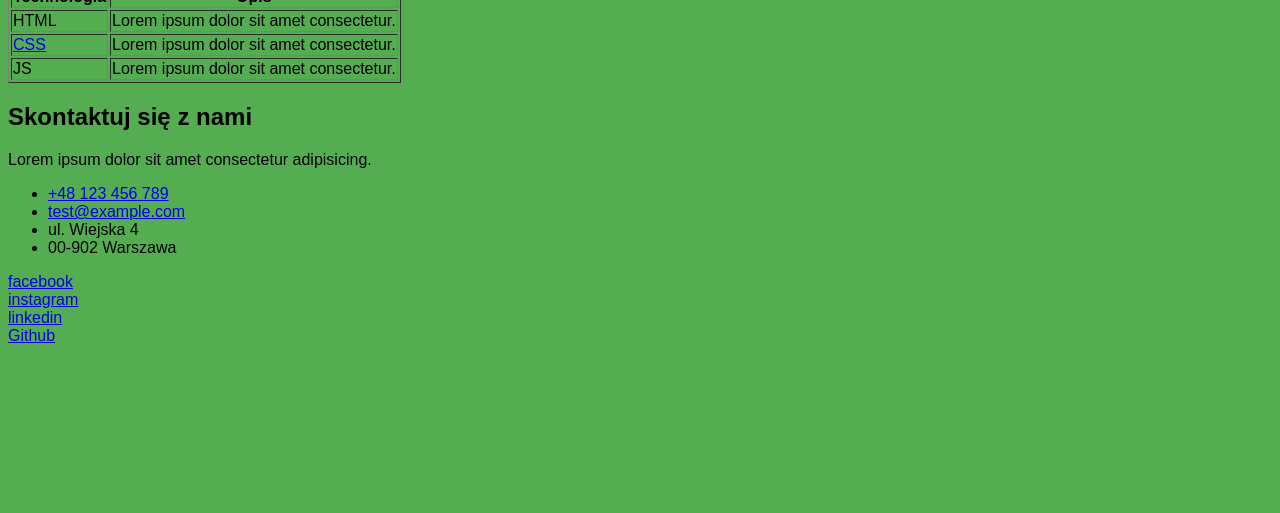
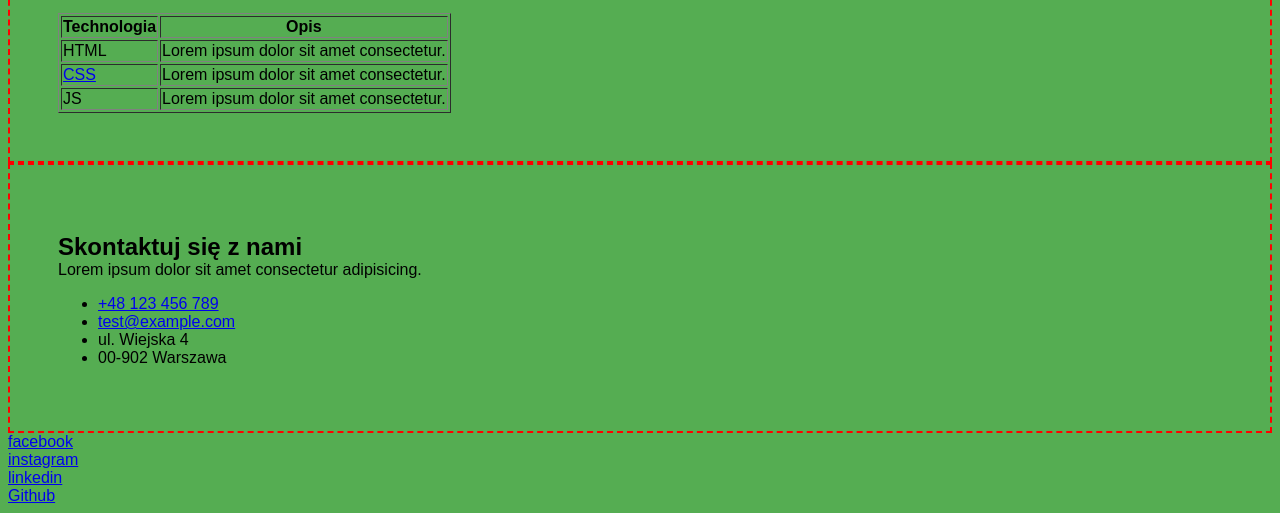
Before and after one commit to gradseb/gradseb.github.io, a plain HTML site: page index.html in a window 1280 px wide. Shown: the part 679-1192 px from the top of the page. Before the commit the page ends 1032 px from the top, so only its background shows below. Drawn offline with Linux system fonts and the light colour scheme; a web font is replaced by a local one.

Commit message:
css main & article

```diff
--- a/style.css
+++ b/style.css
@@ -39,3 +39,13 @@ p{
 .headerBody p{
     padding: 0 15%;
 }
+h2{
+    margin-bottom: 0;
+}
+main, article{
+border: 2px dashed red;
+max-width: 1200px;
+margin:auto;
+padding: 3rem;
+
+}
```
